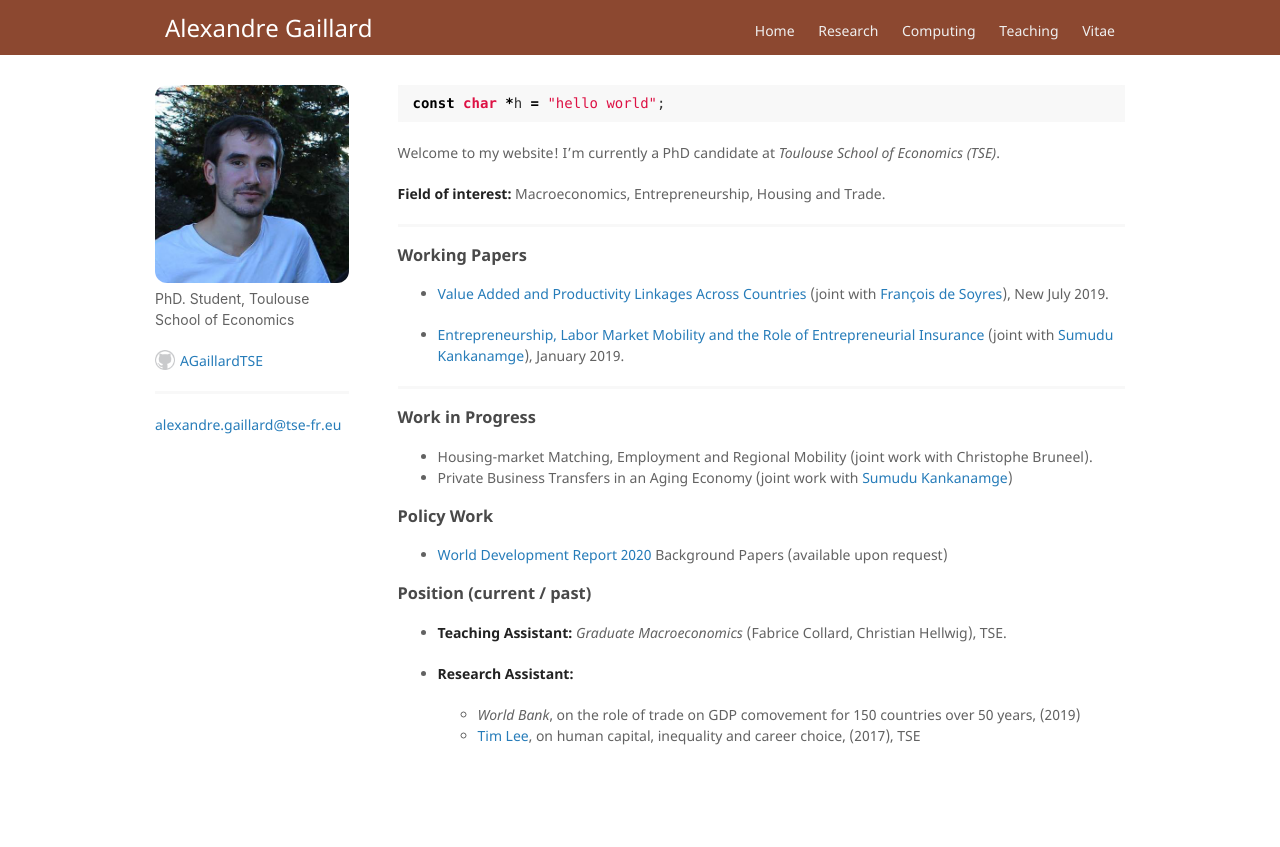
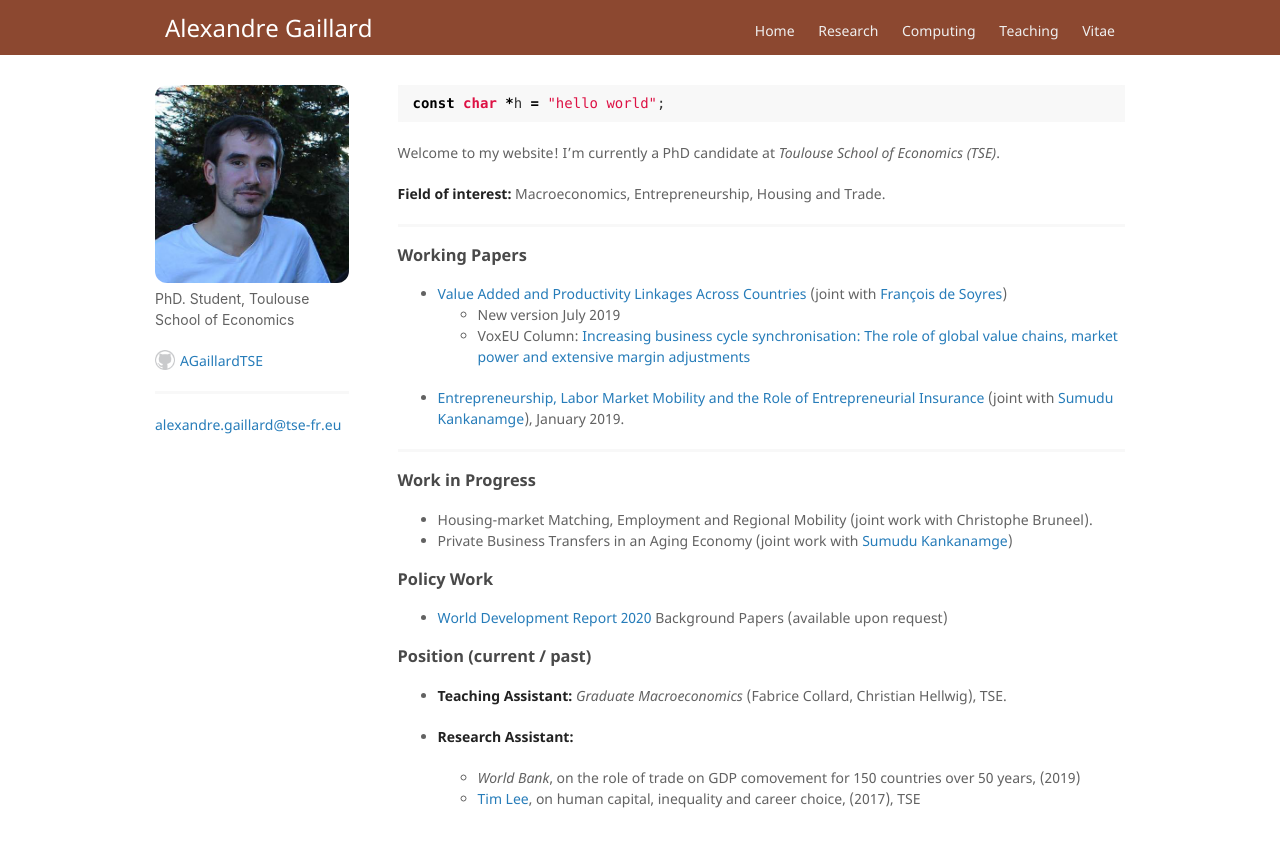
Before and after one commit to AGaillardTSE/AGaillardTSE.github.io, a Jekyll site: the page built from index.md, in a window 1280 px wide. Shown: the top 847 px of the page. Built offline with Jekyll 4.4.1, drawn with Linux system fonts in a browser that asks for light colours.

Commit message:
Update index.md

```diff
--- a/index.md
+++ b/index.md
@@ -14,7 +14,9 @@ Welcome to my website! I’m currently a PhD candidate at *Toulouse School of Ec
 
 ### Working Papers
 
-*   [Value Added and Productivity Linkages Across Countries](http://agaillard.eu/projects/TCP/) (joint with [François de Soyres](https://sites.google.com/site/francoisdesoyres/research)), New July 2019.
+*   [Value Added and Productivity Linkages Across Countries](http://agaillard.eu/projects/TCP/) (joint with [François de Soyres](https://sites.google.com/site/francoisdesoyres/research))
+    - New version July 2019
+    - VoxEU Column: [Increasing business cycle synchronisation: The role of global value chains, market power and extensive margin adjustments](https://voxeu.org/article/explaining-business-cycle-synchronisation-using-profits-and-extensive-margin)
 
 *   [Entrepreneurship, Labor Market Mobility and the Role of Entrepreneurial Insurance](http://agaillard.eu/projects/ELMM/) (joint with [Sumudu Kankanamge](http://kankanamge.free.fr/)), January 2019.
 
```
